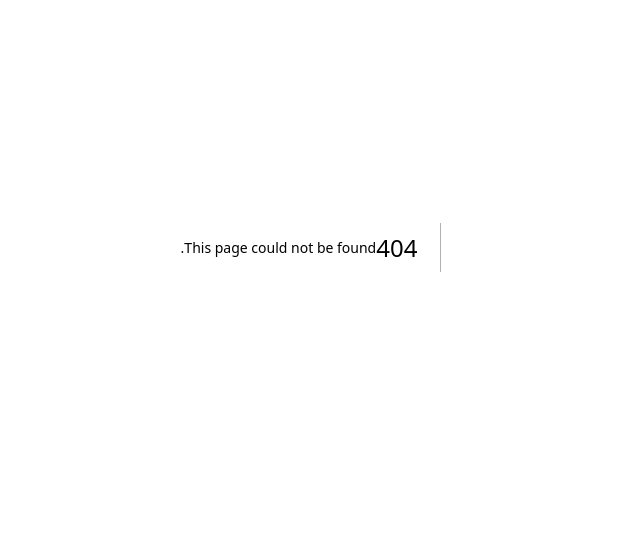
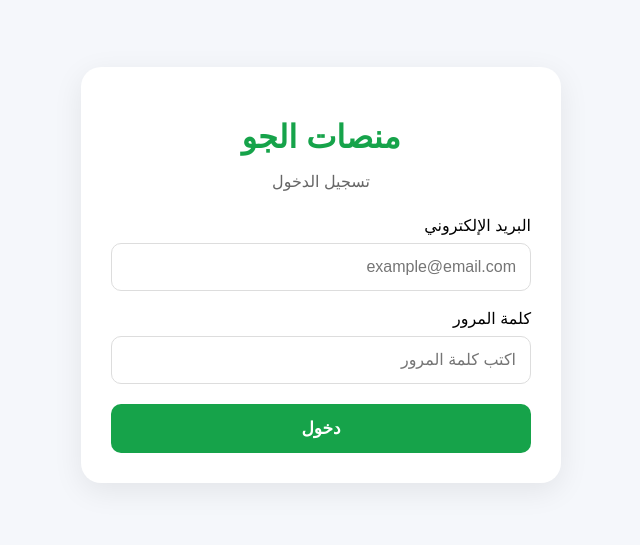
Before and after one commit to yi833/manasat-elgoo, a Next.js app: page /login in a window 1280 px wide. Before the commit this address had no page. Shown: the part 153-698 px from the top of the page, without its empty margins (319-959 px from the left). Built offline with nearby package versions, Linux system fonts and the light colour scheme; no server answers.

Commit message:
Create page.js

```diff
--- /dev/null
+++ b/app/login/page.js
@@ -0,0 +1,156 @@
+"use client";
+
+import { useState } from "react";
+import { supabase } from "../lib/supabase";
+
+export default function LoginPage() {
+  const [email, setEmail] = useState("");
+  const [password, setPassword] = useState("");
+  const [loading, setLoading] = useState(false);
+  const [message, setMessage] = useState("");
+
+  async function handleLogin(e) {
+    e.preventDefault();
+
+    if (!email || !password) {
+      setMessage("من فضلك اكتب البريد الإلكتروني وكلمة المرور");
+      return;
+    }
+
+    setLoading(true);
+    setMessage("");
+
+    const { error } = await supabase.auth.signInWithPassword({
+      email,
+      password,
+    });
+
+    if (error) {
+      setMessage("البريد الإلكتروني أو كلمة المرور غير صحيحة");
+      setLoading(false);
+      return;
+    }
+
+    setMessage("تم تسجيل الدخول بنجاح ✅");
+
+    setTimeout(() => {
+      window.location.href = "/";
+    }, 700);
+  }
+
+  return (
+    <main
+      dir="rtl"
+      style={{
+        minHeight: "100vh",
+        display: "flex",
+        justifyContent: "center",
+        alignItems: "center",
+        background: "#f5f7fb",
+        padding: "20px",
+        fontFamily: "Arial, sans-serif",
+      }}
+    >
+      <form
+        onSubmit={handleLogin}
+        style={{
+          width: "100%",
+          maxWidth: "420px",
+          background: "#ffffff",
+          padding: "30px",
+          borderRadius: "20px",
+          boxShadow: "0 8px 30px rgba(0,0,0,0.08)",
+        }}
+      >
+        <h1
+          style={{
+            textAlign: "center",
+            marginBottom: "10px",
+            color: "#16a34a",
+          }}
+        >
+          منصات الجو
+        </h1>
+
+        <p
+          style={{
+            textAlign: "center",
+            color: "#666",
+            marginBottom: "25px",
+          }}
+        >
+          تسجيل الدخول
+        </p>
+
+        <label>البريد الإلكتروني</label>
+
+        <input
+          type="email"
+          value={email}
+          onChange={(e) => setEmail(e.target.value)}
+          placeholder="example@email.com"
+          style={{
+            width: "100%",
+            padding: "14px",
+            marginTop: "8px",
+            marginBottom: "18px",
+            border: "1px solid #ddd",
+            borderRadius: "10px",
+            fontSize: "16px",
+            boxSizing: "border-box",
+          }}
+        />
+
+        <label>كلمة المرور</label>
+
+        <input
+          type="password"
+          value={password}
+          onChange={(e) => setPassword(e.target.value)}
+          placeholder="اكتب كلمة المرور"
+          style={{
+            width: "100%",
+            padding: "14px",
+            marginTop: "8px",
+            marginBottom: "20px",
+            border: "1px solid #ddd",
+            borderRadius: "10px",
+            fontSize: "16px",
+            boxSizing: "border-box",
+          }}
+        />
+
+        <button
+          type="submit"
+          disabled={loading}
+          style={{
+            width: "100%",
+            padding: "14px",
+            background: loading ? "#999" : "#16a34a",
+            color: "#fff",
+            border: "none",
+            borderRadius: "10px",
+            fontSize: "17px",
+            fontWeight: "bold",
+            cursor: "pointer",
+          }}
+        >
+          {loading ? "جاري تسجيل الدخول..." : "دخول"}
+        </button>
+
+        {message && (
+          <p
+            style={{
+              textAlign: "center",
+              marginTop: "18px",
+              color: message.includes("بنجاح") ? "#16a34a" : "#dc2626",
+              fontWeight: "bold",
+            }}
+          >
+            {message}
+          </p>
+        )}
+      </form>
+    </main>
+  );
+    }
```
